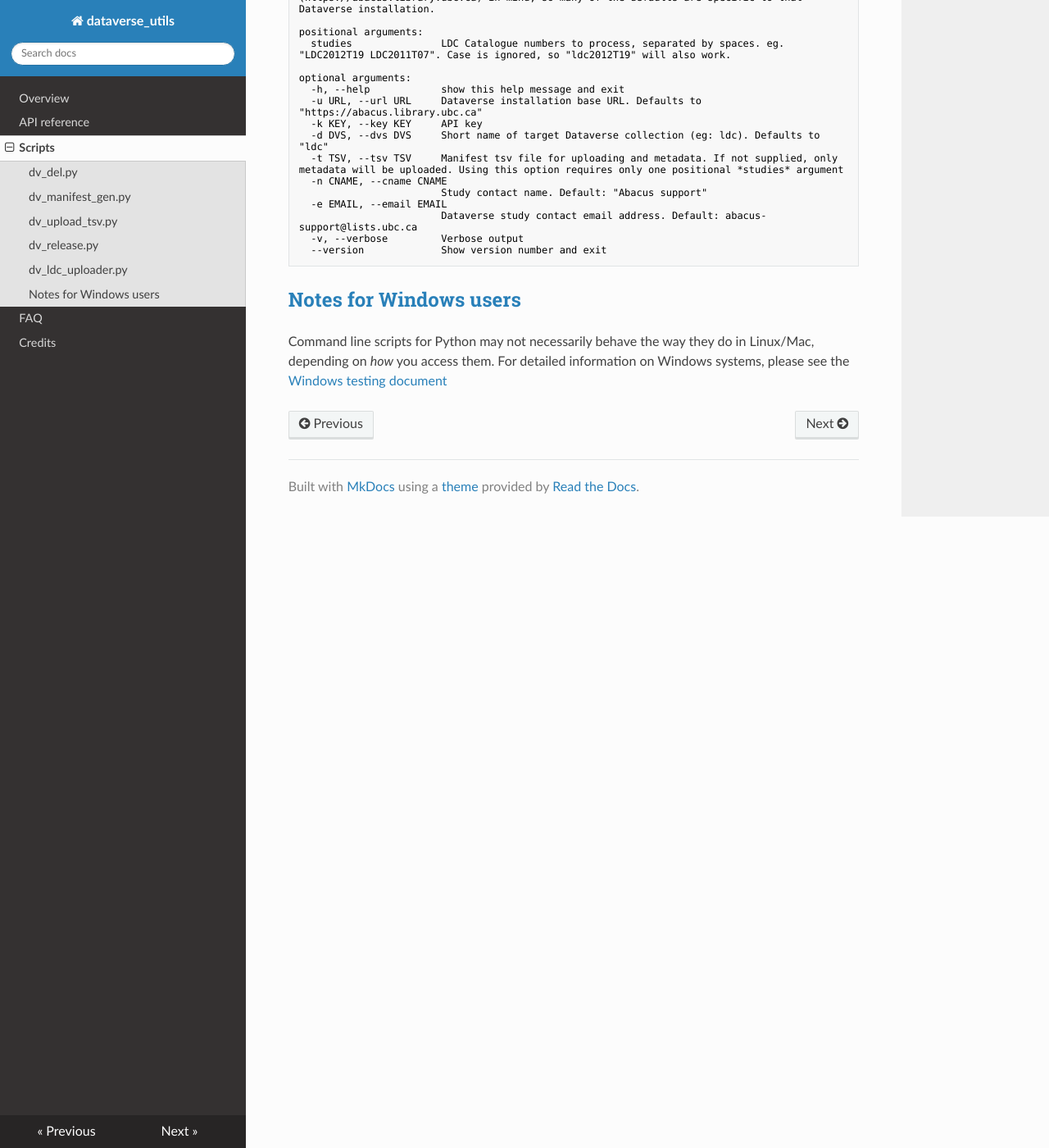
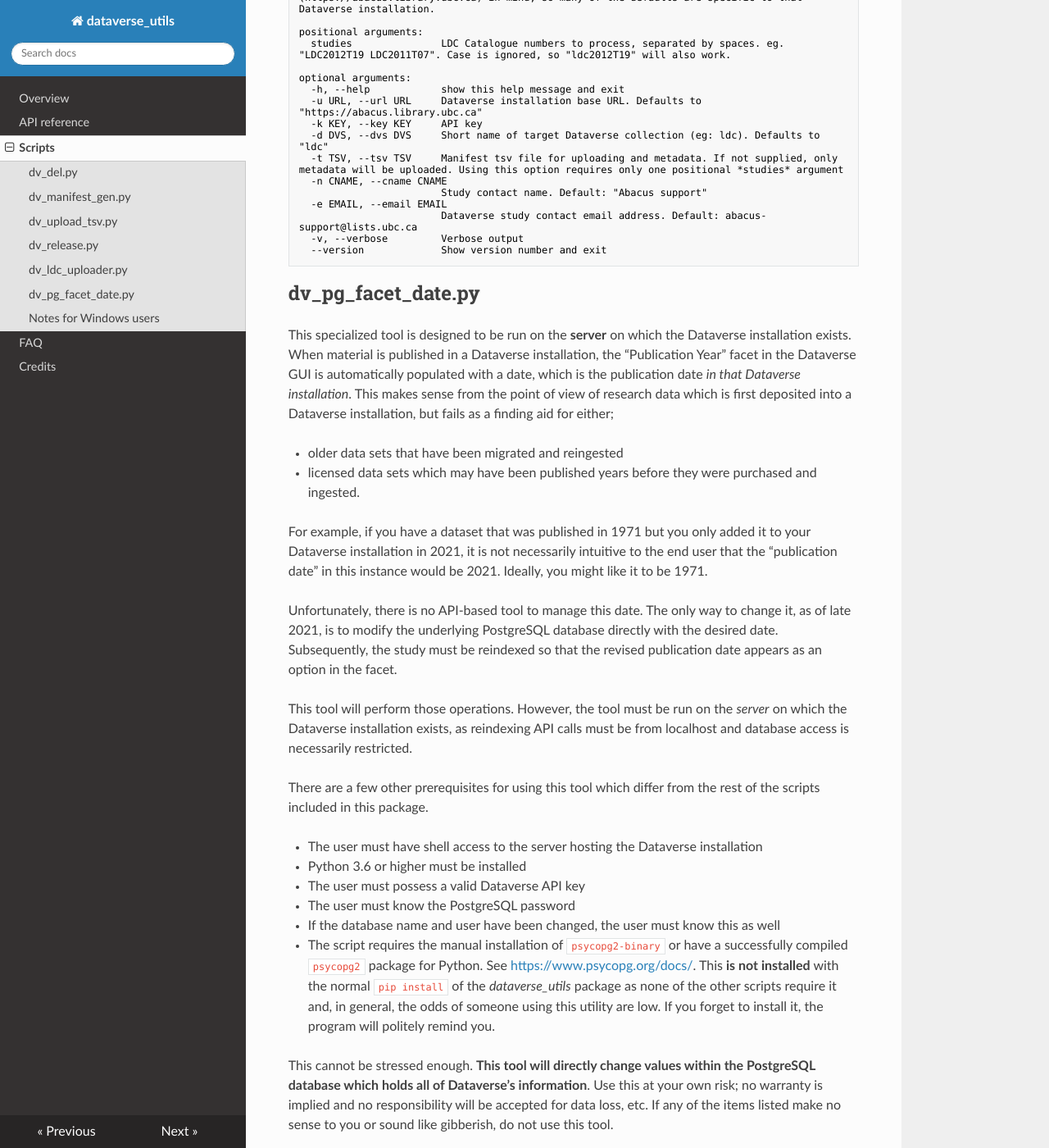
Before and after one commit to ubc-library-rc/dataverse_utils, an MkDocs documentation site: the page built from docs/scripts.md, in a window 1280 px wide and 1400 px high, scrolled down 3739 px. Shown: the whole window at 82% size. Built offline with MkDocs 1.6.1, drawn with Linux system fonts in a browser that asks for light colours; nearby versions of some CDN libraries; some of the changed text lies outside the part shown.

Commit message:
Updated docs for PostgreSQL facet changer

````diff
--- a/docs/scripts.md
+++ b/docs/scripts.md
@@ -175,6 +175,64 @@ optional arguments:
   --version             Show version number and exit
 ```
 
+
+## dv_pg_facet_date.py
+
+This specialized tool is designed to be run on the **server** on which the Dataverse installation exists. When material is published in a Dataverse installation, the "Publication Year" facet in the Dataverse GUI is automatically populated with a date, which is the publication date *in that Dataverse installation*. This makes sense from the point of view of research data which is first deposited into a Dataverse installation, but fails as a finding aid for either;
+
+*  older data sets that have been migrated and reingested
+*  licensed data sets which may have been published years before they were purchased and ingested.
+
+For example, if you have a dataset that was published in 1971 but you only added it to your Dataverse installation in 2021, it is not necessarily intuitive to the end user that the "publication date" in this instance would be 2021. Ideally, you might like it to be 1971.
+
+Unfortunately, there is no API-based tool to manage this date. The only way to change it, as of late 2021, is to modify the underlying PostgreSQL database directly with the desired date. Subsequently, the study must be reindexed so that the revised publication date appears as an option in the facet.
+
+This tool will perform those operations. However, the tool must be run on the *server* on which the Dataverse installation exists, as reindexing API calls must be from localhost and database access is necessarily restricted.
+
+There are a few other prerequisites for using this tool which differ from the rest of the scripts included in this package.
+
+* The user must have shell access to the server hosting the Dataverse installation
+* Python 3.6 or higher must be installed
+* The user must possess a valid Dataverse API key
+* The user must know the PostgreSQL password
+* If the database name and user have been changed, the user must know this as well
+* The script requires the manual installation of `psycopg2-binary` or have a successfully compiled `psycopg2` package for Python. See <https://www.psycopg.org/docs/>. This **is not installed** with the normal `pip install` of the *dataverse_utils* package as none of the other scripts require it and, in general, the odds of someone using this utility are low. If you forget to install it, the program will politely remind you.
+
+This cannot be stressed enough. **This tool will directly change values within the PostgreSQL database which holds all of Dataverse's information**. Use this at your own risk; no warranty is implied and no responsibility will be accepted for data loss, etc. If any of the items listed make no sense to you or sound like gibberish, do not use this tool.
+
+Because editing the underlying database may have a high pucker factor for some, there is both a dry-run option and an option to just dump out SQL instead of actually touching anything. These two options do not perform a study reindex and don't alter the contents of the database.
+
+**Usage**
+
+```nohighlight
+usage: dv_pg_facet_date.py [-h] [-d DBNAME] [-u USER] -p PASSWORD [-r | -o] [-s] -k KEY [-w URL] [--version] pids [pids ...] {distributionDate,productionDate,dateOfDeposit,dist,prod,dep}
+
+A utility to change the 'Production Date' web interface facet in a Dataverse installation to one of the three acceptable date types: 'distributionDate', 'productionDate', or
+'dateOfDeposit'. This must be done in the PostgreSQL database directly, so this utility must be run on the *server* that hosts a Dataverse installation. Back up your database if you are
+unsure.
+
+positional arguments:
+  pids                  persistentIdentifier
+  {distributionDate,productionDate,dateOfDeposit,dist,prod,dep}
+                        date type which is to be shown in the facet. The short forms are aliases for the long forms.
+
+optional arguments:
+  -h, --help            show this help message and exit
+  -d DBNAME, --dbname DBNAME
+                        Database name
+  -u USER, --user USER  PostgreSQL username
+  -p PASSWORD, --password PASSWORD
+                        PostgreSQL password
+  -r, --dry-run         print proposed SQL to stdout
+  -o, --sql-only        dump sql to file called *pg_sql.sql* in current directory. Appends to file if it exists
+  -s, --save-old        Dump old values to tsv called *pg_changed.tsv* in current directory. Appends to file if it exists
+  -k KEY, --key KEY     API key for Dataverse installation.
+  -w URL, --url URL     URL for base Dataverse installation. Default https://abacus.library.ubc.ca
+  --version             Show version number and exit
+
+THIS WILL EDIT YOUR POSTGRESQL DATABASE DIRECTLY. USE AT YOUR OWN RISK.
+```
+
 <a name='footnote' />
 ## Notes for Windows users
 
````
Also changed, not shown: docs/index.md (+6 -4 lines).
